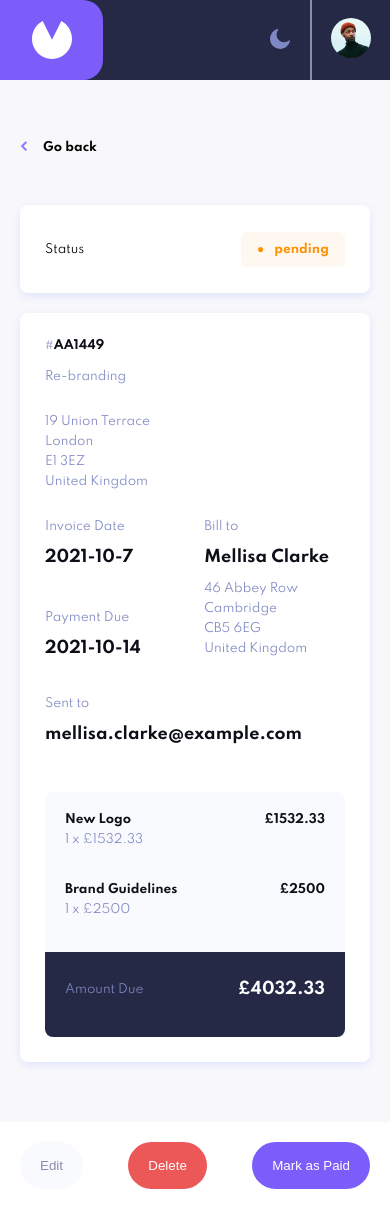
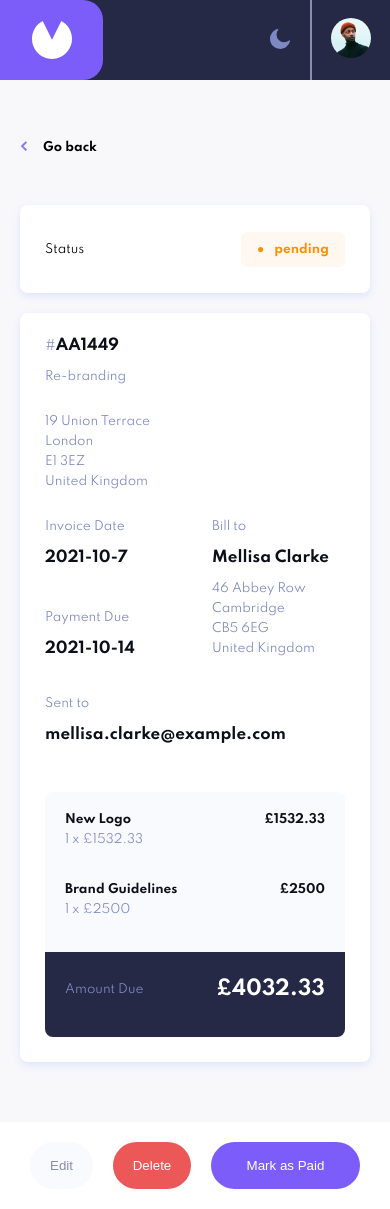
Before and after one commit to HDKHALILI/invoice-app, a React (Create React App) app: page / in a window 390 px wide. Built offline with nearby package versions, Linux system fonts and the light colour scheme.

Commit message:
adjust font-size

```diff
--- a/src/components/InvoiceDetails.js
+++ b/src/components/InvoiceDetails.js
@@ -39,7 +39,7 @@ function InvoiceDetails(props) {
         <section className="InvoiceDetails-content color-gray-blue">
           <div className="InvoiceDetails-content-top-row">
             <div>
-              <div className="mb-medium">
+              <div className="mb-medium font-size-medium">
                 <span>#</span>
                 <span className="color-black-900 bold">{id}</span>
               </div>
@@ -57,20 +57,20 @@ function InvoiceDetails(props) {
               <div className="InvoiceDetails-dates">
                 <div>
                   Invoice Date
-                  <span className="bold font-size-1em mt-medium color-black-900">
+                  <span className="bold font-size-medium mt-medium color-black-900">
                     {createdAt}
                   </span>
                 </div>
                 <div>
                   Payment Due
-                  <span className="bold font-size-1em mt-medium color-black-900">
+                  <span className="bold font-size-medium mt-medium color-black-900">
                     {paymentDue}
                   </span>
                 </div>
               </div>
               <div className="InvoiceDetails-client">
                 <span className="mb-medium">Bill to</span>
-                <h1 className="font-size-1em color-black-900 mb-medium">
+                <h1 className="font-size-medium color-black-900 mb-medium">
                   {clientName}
                 </h1>
                 <div className="InvoiceDetails-client-address">
@@ -83,7 +83,7 @@ function InvoiceDetails(props) {
             </div>
             <div className="InvoiceDetails-client-email">
               <span className="mb-medium">Sent to</span>
-              <span className="bold color-black-900 font-size-1em">
+              <span className="bold color-black-900 font-size-medium">
                 {clientEmail}
               </span>
             </div>
@@ -140,7 +140,7 @@ function InvoiceDetails(props) {
             </div>
             <div className="InvoiceDetails-total color-gray-blue">
               <span>Amount Due</span>
-              <span className="bold color-white font-size-1em">
+              <span className="bold color-white font-size-xlarge">
                 &pound;{total}
               </span>
             </div>
--- a/src/styles/InvoiceDetails.css
+++ b/src/styles/InvoiceDetails.css
@@ -148,7 +148,13 @@
   background-color: #fff;
   display: flex;
   justify-content: center;
+  padding: 2rem 3rem;
   display: none;
+}
+
+.InvoiceDetails-footer .btn-violet {
+  /* padding: 1.5rem 4rem; */
+  width: 14.9rem;
 }
 
 @media screen and (max-width: 768px) {
@@ -188,8 +194,11 @@
 
   .InvoiceDetails-footer {
     display: flex;
-    padding: 2rem;
     margin-top: 6rem;
+  }
+
+  .InvoiceDetails-total .font-size-xlarge {
+    font-size: 2rem;
   }
 
   .InvoiceDetails-footer .InvoiceDetails-actions {
--- a/src/styles/base.css
+++ b/src/styles/base.css
@@ -66,8 +66,16 @@ code {
   font-weight: 700;
 }
 
-.font-size-1em {
-  font-size: 1.6rem;
+.font-size-xlarge {
+  font-size: 2.4rem;
+}
+
+.font-size-large {
+  font-size: 2rem;
+}
+
+.font-size-medium {
+  font-size: 1.5rem;
 }
 
 /* Position */
```
